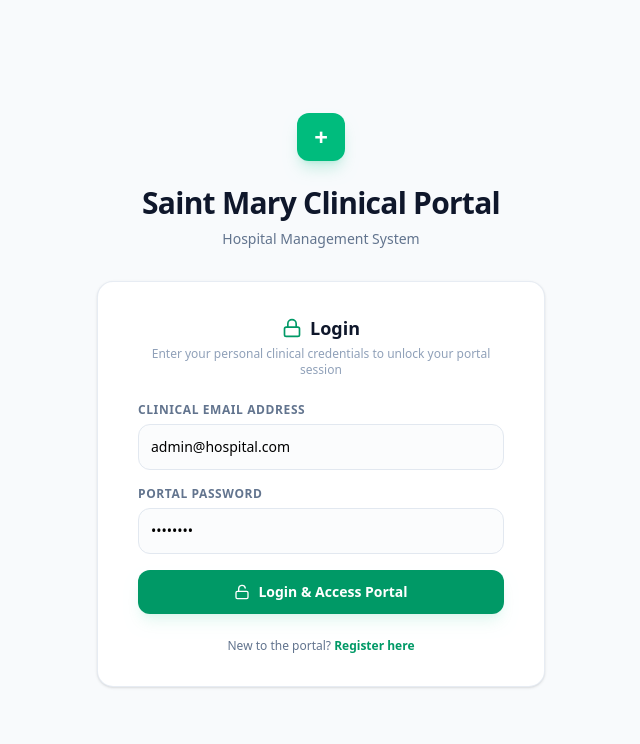
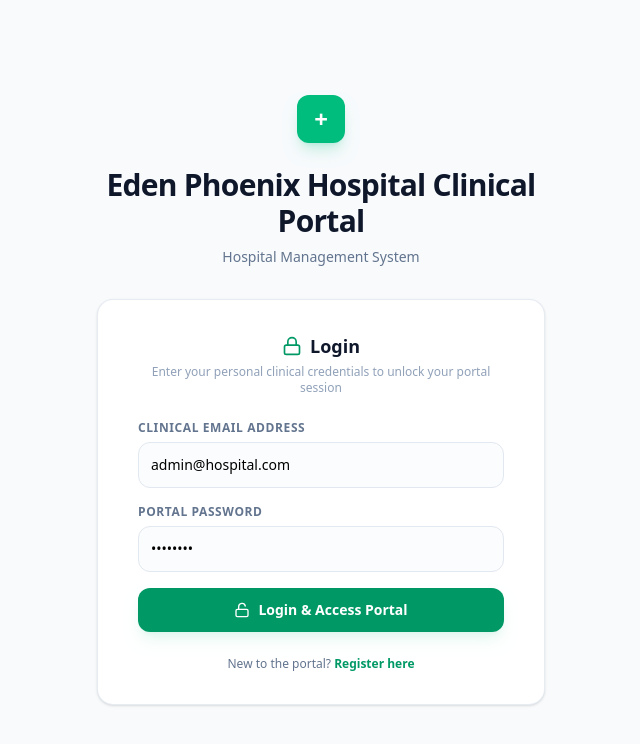
Before and after one commit to Chel-123/junior-project, a React (Vite) app: page / in a window 1280 px wide. Shown: the top 744 px of the page, without its empty margins (319-959 px from the left). Built offline with nearby package versions, Linux system fonts and the light colour scheme.

Commit message:
refactor: update hospital branding to Eden Phoenix Hospital
Rename all occurrences of "Saint Mary" to "Eden Phoenix Hospital" to reflect the rebranding of the clinical portal.

```diff
--- a/src/App.tsx
+++ b/src/App.tsx
@@ -378,7 +378,7 @@ export default function App() {
             <span className="text-white font-extrabold text-2xl leading-none">+</span>
           </div>
           <h2 className="mt-6 text-center text-3xl font-bold tracking-tight text-slate-900">
-            Saint Mary Clinical Portal
+            Eden Phoenix Hospital Clinical Portal
           </h2>
           <p className="mt-2 text-center text-sm text-slate-500">
             Hospital Management System
--- a/src/components/DashboardView.tsx
+++ b/src/components/DashboardView.tsx
@@ -64,7 +64,7 @@ export default function DashboardView({
           </div>
           <h2 className="text-2xl font-semibold tracking-tight">Clinical Operations Command</h2>
           <p className="text-slate-400 text-sm mt-1 max-w-xl">
-            Welcome back to Saint Mary Clinic. You are logged in as <span className="text-emerald-400 font-medium underline decoration-emerald-500/30">{userRole}</span>. Manage scheduling, track medical records, and oversee financials in real-time.
+            Welcome back to Eden Phoenix Hospital. You are logged in as <span className="text-emerald-400 font-medium underline decoration-emerald-500/30">{userRole}</span>. Manage scheduling, track medical records, and oversee financials in real-time.
           </p>
         </div>
         <div className="flex items-center gap-2 shrink-0">
--- a/src/components/ReportsView.tsx
+++ b/src/components/ReportsView.tsx
@@ -314,7 +314,7 @@ export default function ReportsView({
 
         {/* Official Hospital Footer Seal */}
         <div className="border-t border-slate-100 pt-6 flex justify-between items-center text-[10px] text-slate-400 font-mono">
-          <span>Saint Mary Administrative Registrar</span>
+          <span>Eden Phoenix Hospital Administrative Registrar</span>
           <span>Security Certified Audit Logs</span>
         </div>
 
--- a/src/components/Sidebar.tsx
+++ b/src/components/Sidebar.tsx
@@ -51,7 +51,7 @@ export default function Sidebar({
             <span className="text-white font-bold text-xl">+</span>
           </div>
           <div>
-            <h1 className="font-bold text-base leading-tight">Saint Mary</h1>
+            <h1 className="font-bold text-base leading-tight">Eden Phoenix Hospital</h1>
             <p className="text-xs text-slate-400 font-mono">Clinical Portal</p>
           </div>
         </div>
```
